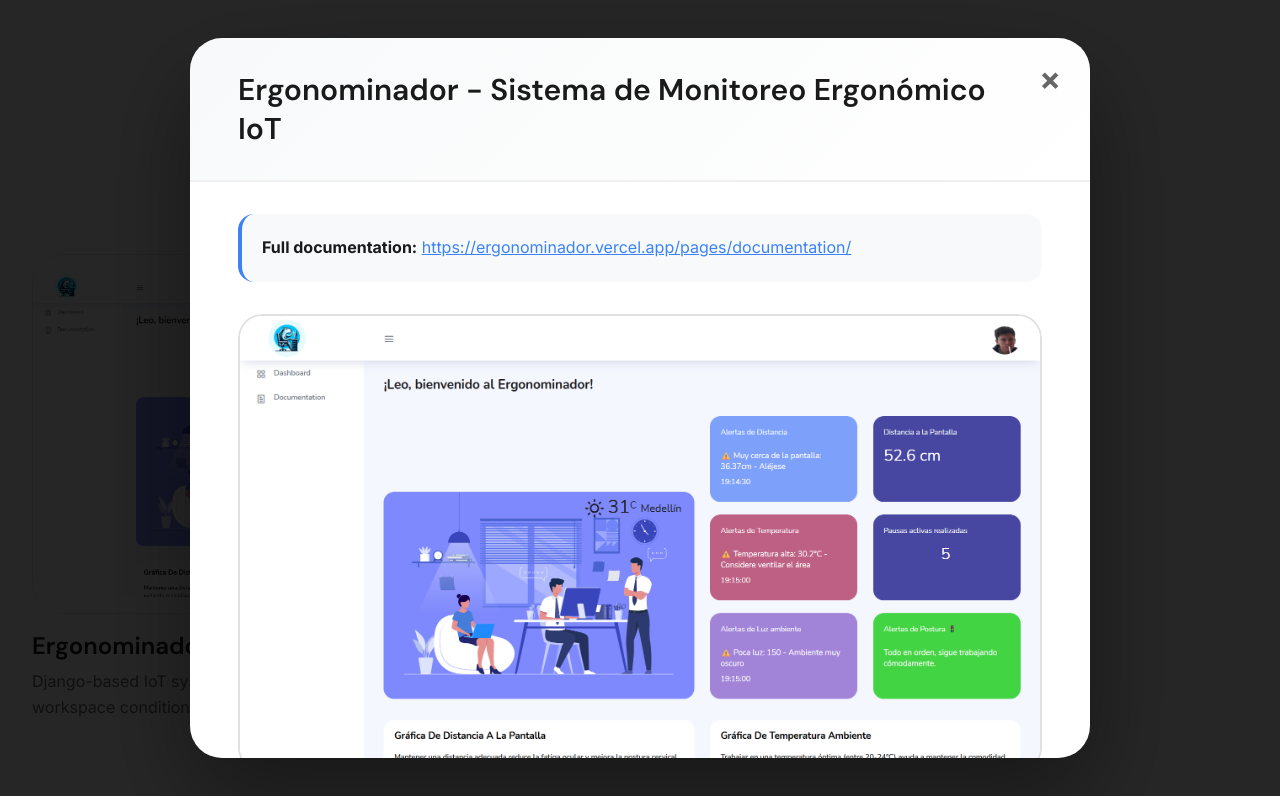
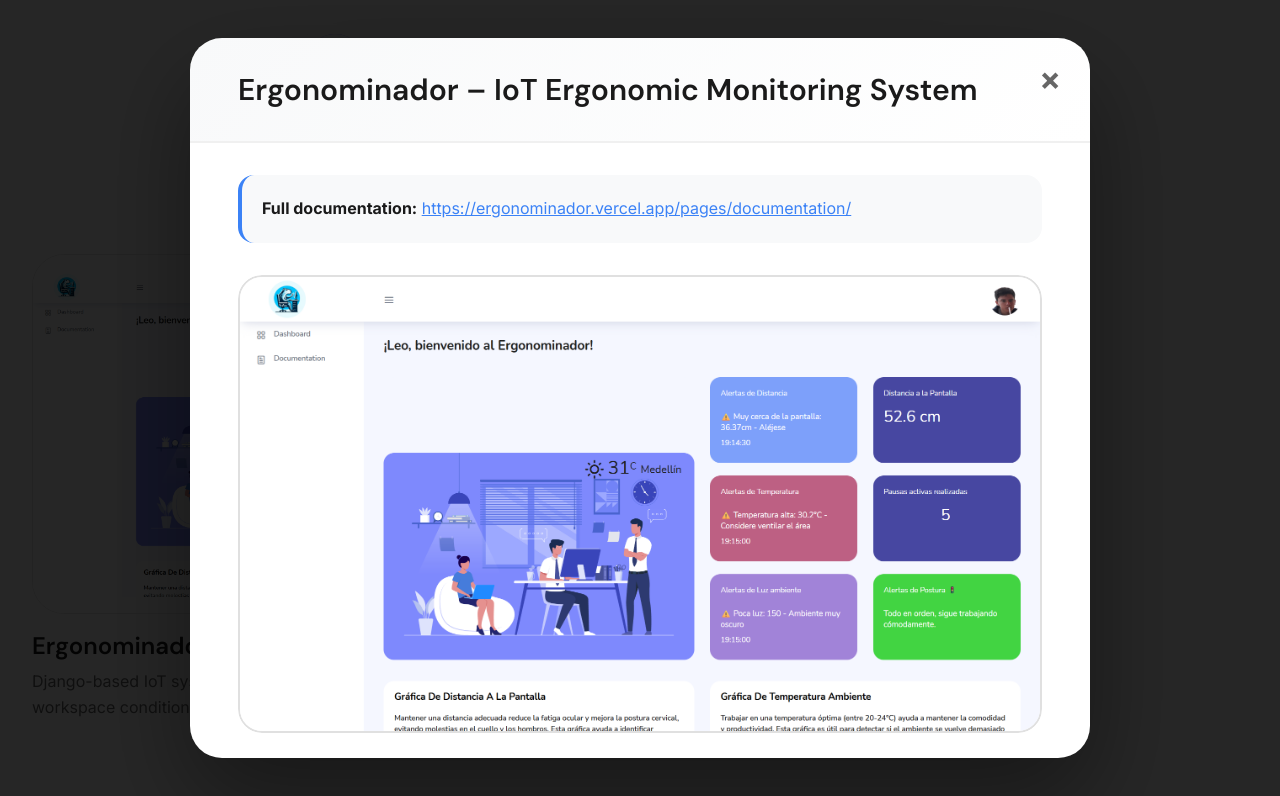
Before and after one commit to LeonardoG2005/Portfolio, a website: page index.html in a window 1280 px wide. Both pictures are taken after a click on the link 320 px from the left and 3432 px from the top of the page. Shown: the part 2946-3742 px from the top of the page. Drawn offline with Linux system fonts and the light colour scheme; animation ran at ten frames a second.

Commit message:
textos en español pasados a ingles.

```diff
--- a/index.html
+++ b/index.html
@@ -216,7 +216,7 @@
     <section class="projects-section" id="projects">
         <div class="container">
             <h2 class="section-title">Projects</h2>
-            <p class="section-subtitle">Demos desplegados de aplicaciones web completas</p>
+            <p class="section-subtitle">Demos desplegados de mis aplicaciones.</p>
             <div class="projects-gallery">
                 <a href="#" class="project-card" onclick="openErgonominadorModal(event)">
                     <div class="project-image-container">
@@ -237,7 +237,7 @@
     <div id="ergonominadorModal" class="project-modal">
         <div class="modal-content">
             <span class="modal-close" onclick="closeErgonominadorModal()">&times;</span>
-            <h2 class="modal-title">Ergonominador - Sistema de Monitoreo Ergonómico IoT</h2>
+            <h2 class="modal-title">Ergonominador – IoT Ergonomic Monitoring System</h2>
 
             <div class="modal-body">
                 <p class="modal-intro">
```
